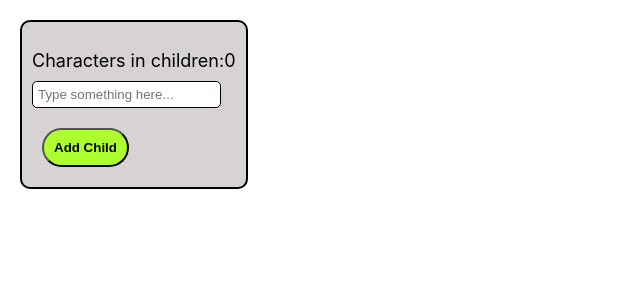
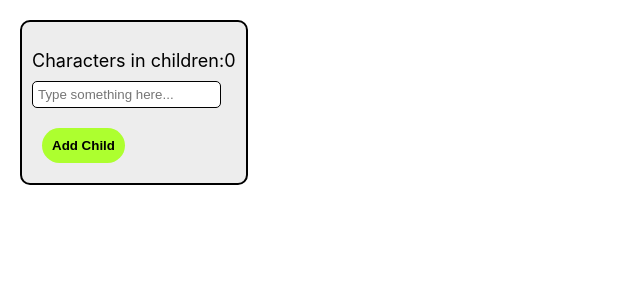
Before and after one commit to sasikala-vijayakumar/recursive_input, a React (Create React App) app: page / in a window 1280 px wide. Shown: the top 300 px of the page, without its empty margins (0-640 px from the left). Built offline with nearby package versions, Linux system fonts and the light colour scheme.

Commit message:
text length

```diff
--- a/src/RecursiveInput/recursive_input.css
+++ b/src/RecursiveInput/recursive_input.css
@@ -7,7 +7,7 @@
 }
 
 .recursive-input.grey {
-  background-color: #d7d3d3;
+  background-color:rgba(236, 236, 236, 0.946);
 }
 
 .recursive-input.white {
@@ -29,10 +29,12 @@
 
 .add {
   background-color: greenyellow;
+  border: none;
 }
 
 .delete {
   background-color: rgb(233, 21, 39);
+  border: none;
 }
 
 #input--button {
--- a/src/RecursiveInput/recursive_input.tsx
+++ b/src/RecursiveInput/recursive_input.tsx
@@ -48,24 +48,15 @@ export default function RecursiveInput(props: RecursiveInputProps) {
       className={`recursive-input level-${level} ${
         level % 2 === 0 ? "grey" : "white"
       }`}
-      id={`parent-${parentId}`}
     >
       <h3 className="title">Characters in children:{totalCharCount}</h3>
-      {parentId ? (
-        <input
-          type="text"
-          onChange={(e) => handleInputChange(idCounter, e.target.value)}
-          value={text}
-          placeholder="Type something here..."
-        />
-      ) : (
+
       <input
         type="text"
         onChange={(e) => handleInputChange(id, e.target.value)}
         value={text}
         placeholder="Type something here..."
       />
-      )}
       <div className="buttons">
         <button className="add" id="input--button" onClick={handleAdd}>
           Add Child
```
Lines whose indentation alone changed are shown as unchanged.
